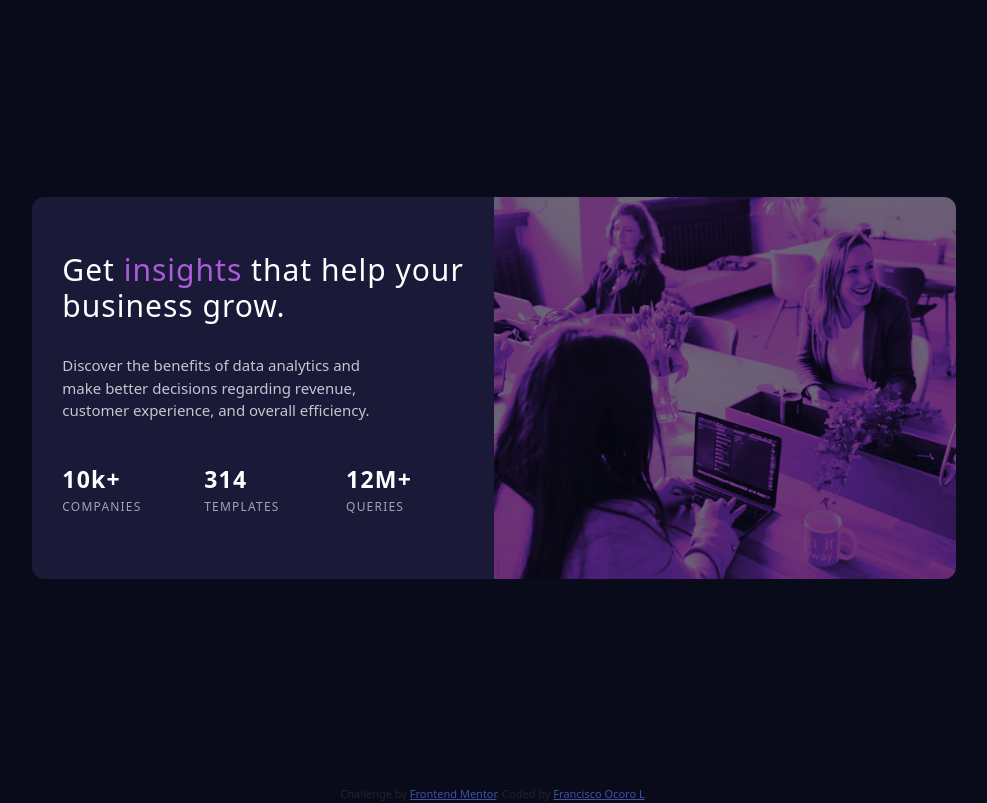
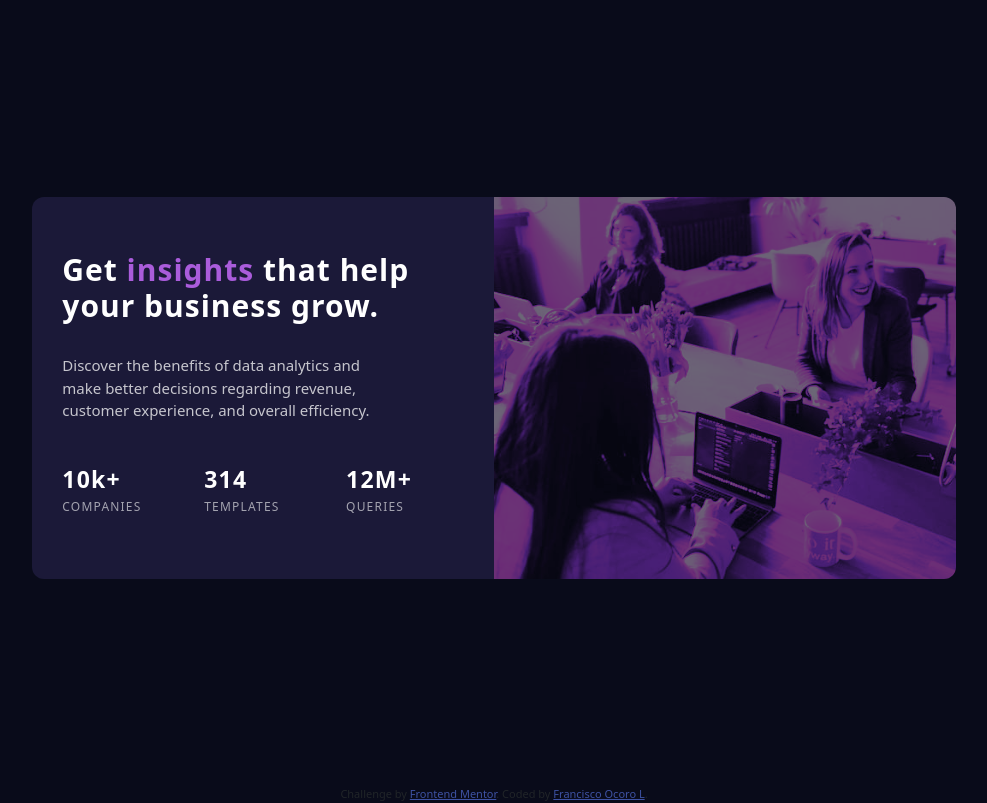
Before and after one commit to faol0630/Stats-preview-card-component-frontend-mentor-, a PHP site: page / in a window 1280 px wide. Shown: the whole page, without its empty margins (146-1133 px from the left). Run offline with PHP 8.4, Linux system fonts and the light colour scheme.

Commit message:
Cambios sugeridos por frontend-mentor

```diff
--- a/index.html
+++ b/index.html
@@ -35,7 +35,7 @@
   </head>
   <body>
 
-      <div class="container">
+      <main class="container">
 
 
         <div class="row col-10" id="one">
@@ -70,20 +70,22 @@
 
 
           <div class="col col-6" id="right">
-            <img id="image" class="img-fluid" src="images/image-header-desktop.jpg"/>
+            <img id="image" alt="girls in the office" class="img-fluid" src="images/image-header-desktop.jpg"/>
           </div>
 
 
         </div>
 
 
-      </div>
+      </main>
 
-    <div class="attribution">
+    <footer class="attribution">
       Challenge by
       <a href="https://www.frontendmentor.io?ref=challenge" target="_blank"
         >Frontend Mentor</a
       >. Coded by <a href="#">Francisco Ocoro L</a>.
-    </div>
+    </footer>
+
+
   </body>
 </html>
--- a/style.css
+++ b/style.css
@@ -18,6 +18,7 @@ h1{
   letter-spacing: 1px;
   color:hsl(0, 0%, 100%);
   margin-top: 25px;
+  font-weight: 700;
 
 }
 span{
```
